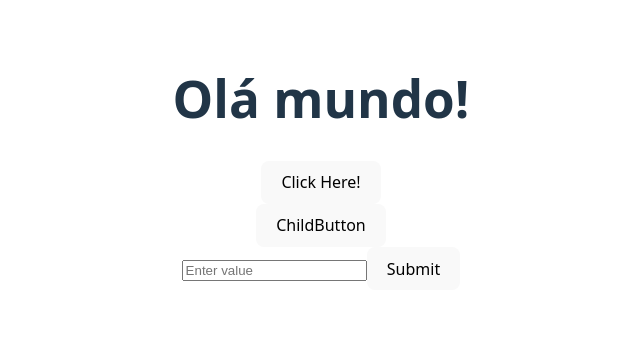
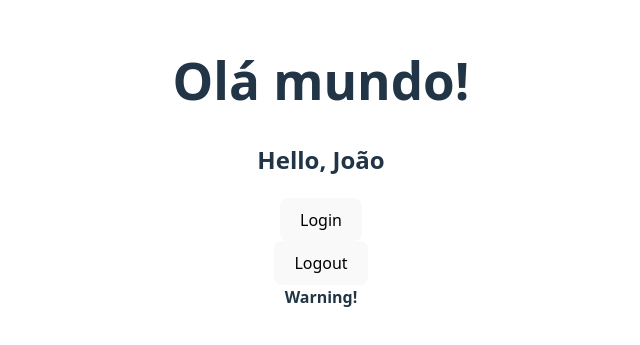
Before and after one commit to JVKszuba/CompassReactJS, a React (Vite) app in the folder Fundamentals/app/: page / in a window 1280 px wide. Shown: the part 237-582 px from the top of the page, without its empty margins (319-959 px from the left). Built offline with nearby package versions, Linux system fonts and the light colour scheme.

Commit message:
feat: implement components with conditional rendering and null rendering

```diff
--- a/Fundamentals/app/src/App.jsx
+++ b/Fundamentals/app/src/App.jsx
@@ -8,6 +8,9 @@ import UserInfo from "./components/UserInfo.jsx";
 import Button from "./components/Button.jsx";
 import ParentFunction from "./components/ParentFunction.jsx";
 import Form from "./components/Form.jsx";
+import RenderConditional from "./components/RenderConditional.jsx";
+import LoginButton from "./components/LoginButton.jsx";
+import Warning from "./components/Warning.jsx";
 
 function App() {
 
@@ -18,9 +21,13 @@ function App() {
       {/*<Parent name = "Bob" age = {30}/>*/}
       {/*<Counter />*/}
       {/*<UserInfo />*/}
-      <Button />
-      <ParentFunction />
-      <Form />
+      {/*<Button />*/}
+      {/*<ParentFunction />*/}
+      {/*<Form />*/}
+      <RenderConditional user = "João"/>
+      <LoginButton loggedIn = {false} />
+      <LoginButton loggedIn = {true} />
+      <Warning warning = {true} />
     </>
   )
 }
--- /dev/null
+++ b/Fundamentals/app/src/components/LoginButton.jsx
@@ -0,0 +1,10 @@
+function LoginButton({loggedIn}) {
+
+    return (
+        <div>
+            {loggedIn ? <button>Logout</button> : <button>Login</button>}
+        </div>
+    );
+}
+
+export default LoginButton;
--- /dev/null
+++ b/Fundamentals/app/src/components/RenderConditional.jsx
@@ -0,0 +1,10 @@
+function RenderConditional({user}) {
+
+    return (
+        <div>
+            {user && <h2> Hello, {user}</h2> }
+        </div>
+    );
+}
+
+export default RenderConditional;
--- /dev/null
+++ b/Fundamentals/app/src/components/Warning.jsx
@@ -0,0 +1,12 @@
+function Warning({warning}) {
+
+    if (!warning) return null
+
+    return (
+        <div>
+            <strong>Warning!</strong>
+        </div>
+    );
+}
+
+export default Warning;
```
